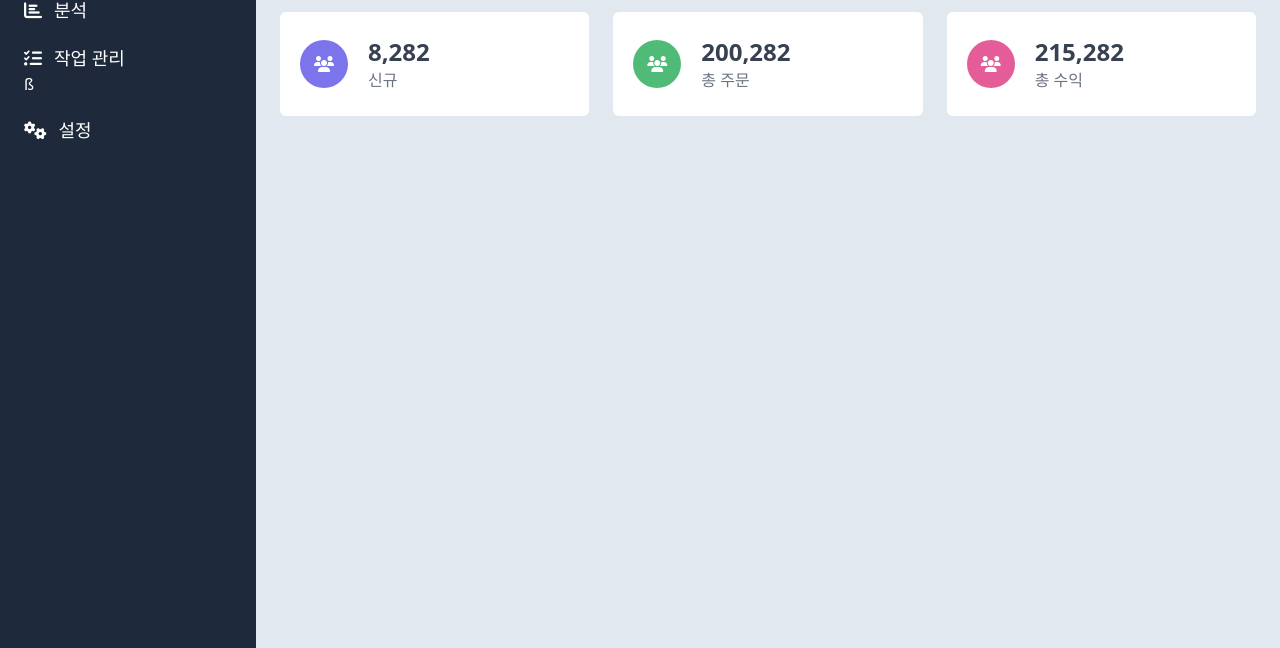
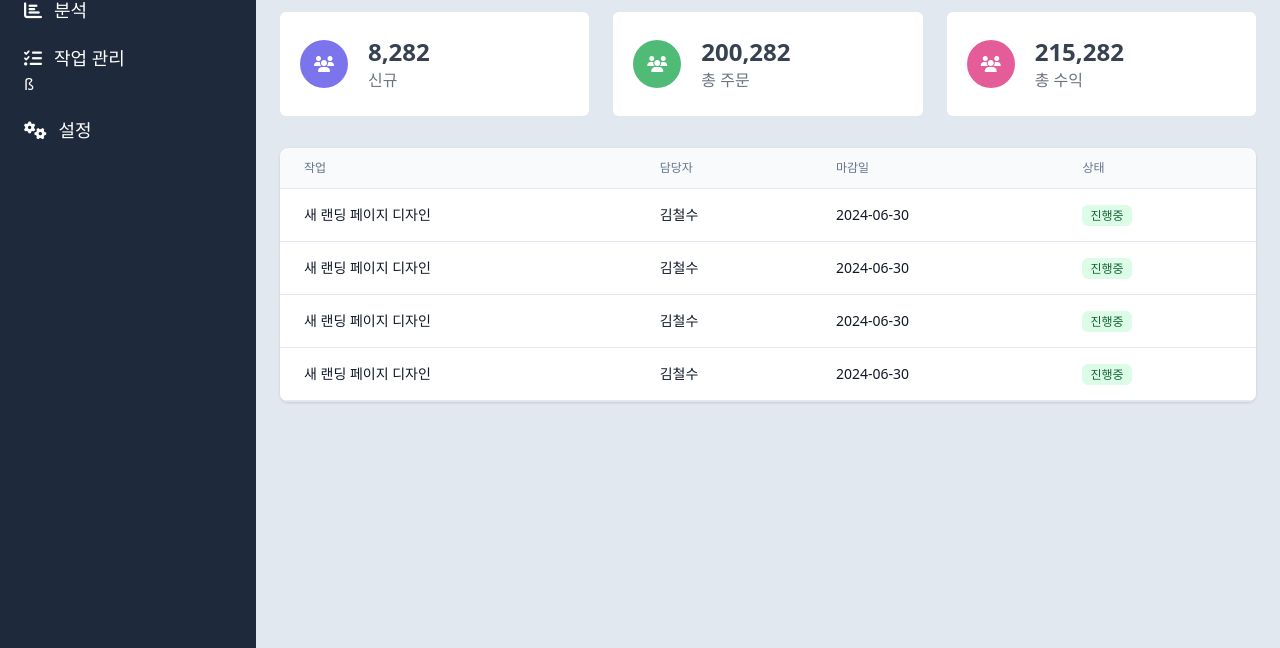
Before and after one commit to yongjinjung/learn-tailwindcss-admin, a website: page index.html in a window 1280 px wide. Shown: the part 152-800 px from the top of the page. Drawn offline with nearby package versions, Linux system fonts and the light colour scheme.

Commit message:
테이블 UI

```diff
--- a/index.html
+++ b/index.html
@@ -110,6 +110,79 @@
                 </div>
               </div>
             </div>
+
+            <div class="mt-8">
+              <div
+                class="shadow overflow-hidden rounded-lg border-b border-slate-200"
+              >
+                <table class="w-full">
+                  <thead>
+                    <tr
+                      class="bg-slate-50 text-xs text-left text-slate-500 border-b border-gray-200"
+                    >
+                      <th class="px-6 py-3 font-medium">작업</th>
+                      <th class="px-6 py-3 font-medium">담당자</th>
+                      <th class="px-6 py-3 font-medium">마감일</th>
+                      <th class="px-6 py-3 font-medium">상태</th>
+                    </tr>
+                  </thead>
+                  <tbody class="bg-white text-gray-900 text-sm font-medium">
+                    <tr class="border-b border-slate-200">
+                      <td class="px-6 py-4 font-medium">
+                        새 랜딩 페이지 디자인
+                      </td>
+                      <td class="px-6 py-4 font-medium">김철수</td>
+                      <td class="px-6 py-4 font-medium">2024-06-30</td>
+                      <td class="px-6 py-4 font-medium">
+                        <span
+                          class="px-2 bg-green-100 text-green-800 py-0.5 text-xs rounded-md"
+                          >진행중</span
+                        >
+                      </td>
+                    </tr>
+                    <tr class="border-b border-slate-200">
+                      <td class="px-6 py-4 font-medium">
+                        새 랜딩 페이지 디자인
+                      </td>
+                      <td class="px-6 py-4 font-medium">김철수</td>
+                      <td class="px-6 py-4 font-medium">2024-06-30</td>
+                      <td class="px-6 py-4 font-medium">
+                        <span
+                          class="px-2 bg-green-100 text-green-800 py-0.5 text-xs rounded-md"
+                          >진행중</span
+                        >
+                      </td>
+                    </tr>
+                    <tr class="border-b border-slate-200">
+                      <td class="px-6 py-4 font-medium">
+                        새 랜딩 페이지 디자인
+                      </td>
+                      <td class="px-6 py-4 font-medium">김철수</td>
+                      <td class="px-6 py-4 font-medium">2024-06-30</td>
+                      <td class="px-6 py-4 font-medium">
+                        <span
+                          class="px-2 bg-green-100 text-green-800 py-0.5 text-xs rounded-md"
+                          >진행중</span
+                        >
+                      </td>
+                    </tr>
+                    <tr class="border-b border-slate-200">
+                      <td class="px-6 py-4 font-medium">
+                        새 랜딩 페이지 디자인
+                      </td>
+                      <td class="px-6 py-4 font-medium">김철수</td>
+                      <td class="px-6 py-4 font-medium">2024-06-30</td>
+                      <td class="px-6 py-4 font-medium">
+                        <span
+                          class="px-2 bg-green-100 text-green-800 py-0.5 text-xs rounded-md"
+                          >진행중</span
+                        >
+                      </td>
+                    </tr>
+                  </tbody>
+                </table>
+              </div>
+            </div>
           </div>
         </main>
       </div>
```
